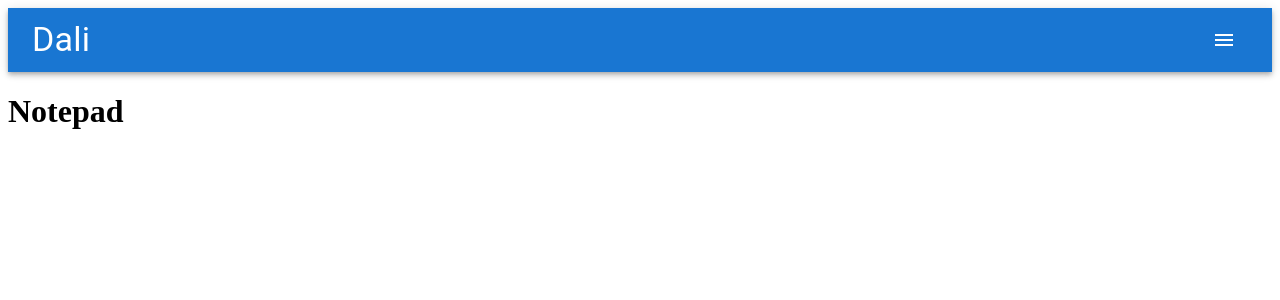
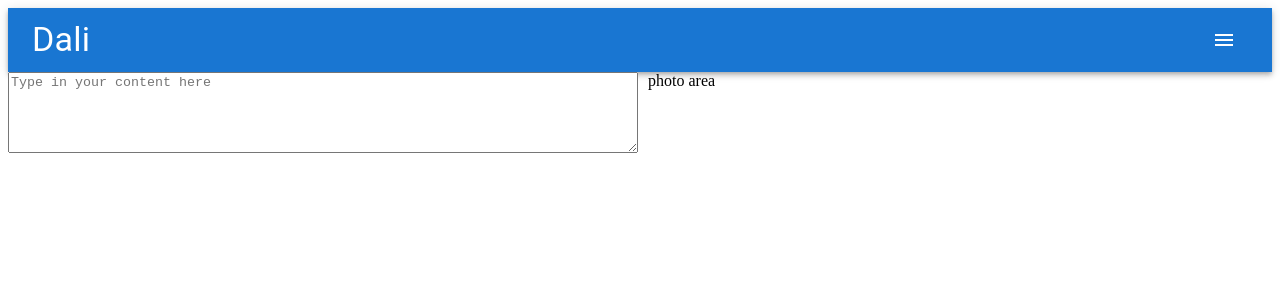
Before and after one commit to dimassudjito/dali, a React (Create React App) app in the folder frontend/: page /notepad in a window 1280 px wide. Shown: the top 300 px of the page. Built offline with nearby package versions, Linux system fonts and the light colour scheme.

Commit message:
set textarea and bind to a state

```diff
--- a/frontend/src/App.tsx
+++ b/frontend/src/App.tsx
@@ -1,5 +1,5 @@
 import React from 'react'
-import { Routes, Route, Link } from 'react-router-dom'
+import { Routes, Route } from 'react-router-dom'
 
 import { Dashboard, Sketch, Notepad } from './pages'
 import { Header } from './components/dashboard'
--- a/frontend/src/pages/Notepad.tsx
+++ b/frontend/src/pages/Notepad.tsx
@@ -1,9 +1,27 @@
-import React from 'react'
+import React, { useState } from 'react'
+import { Box, Grid, TextareaAutosize } from '@mui/material'
 
 export const Notepad: React.FC = () => {
+  const [text, setText] = useState('')
+
   return (
-    <div>
-      <h1>Notepad</h1>
-    </div>
+    <Box>
+      <Grid container spacing={2}>
+        <Grid item xs={6}>
+          <TextareaAutosize
+            aria-label="Textarea to type in your content"
+            minRows={5}
+            maxRows={30}
+            placeholder="Type in your content here"
+            style={{ width: '100%' }}
+            value={text}
+            onChange={(e) => setText(e.target.value)}
+          />
+        </Grid>
+        <Grid item xs={6}>
+          photo area
+        </Grid>
+      </Grid>
+    </Box>
   )
 }
```
